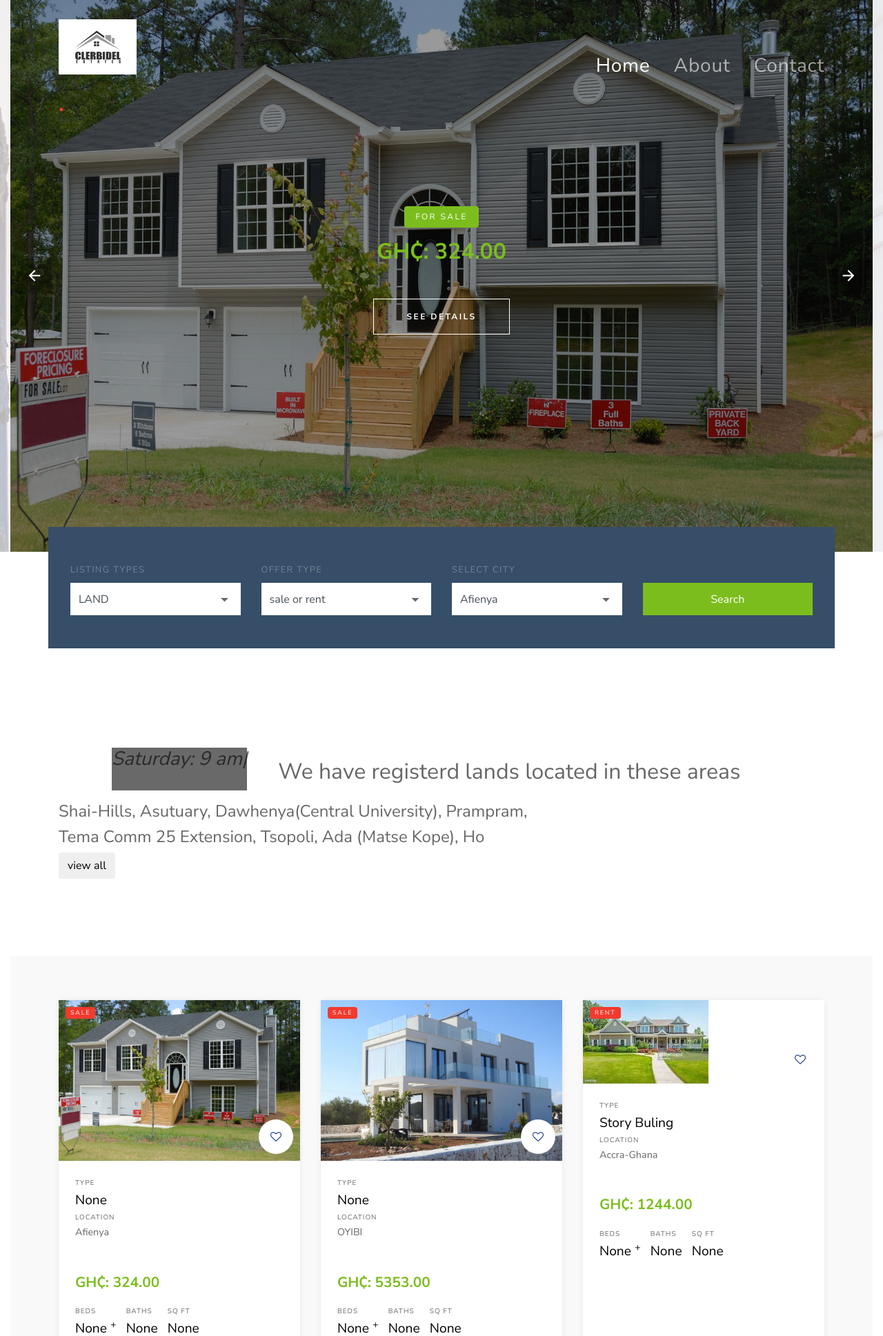
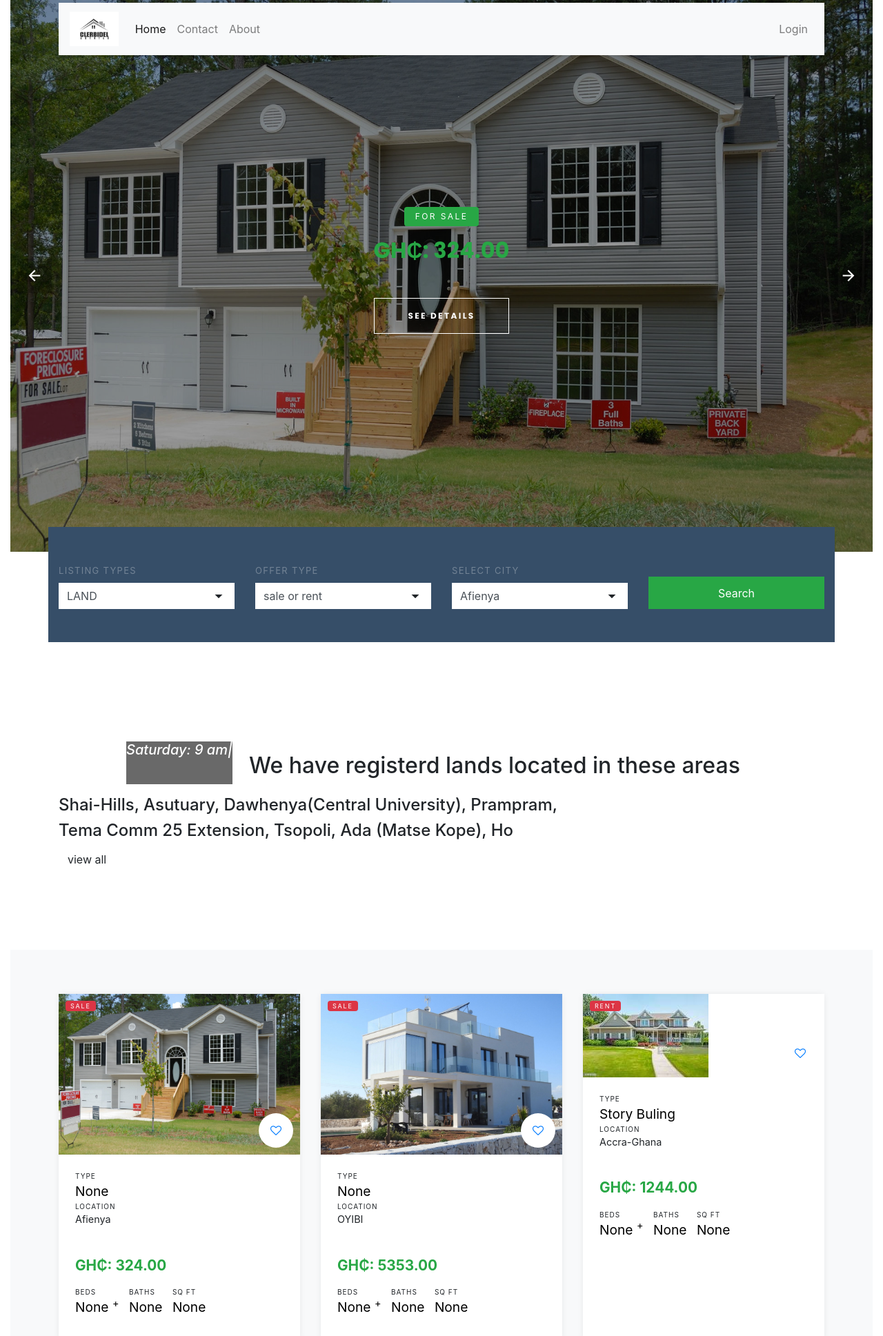
Before and after one commit to Emmanuel-Aggrey/clerbidel-estates, a Django app: page / in a window 1280 px wide. Shown: the top 1937 px of the page at 69% size. Run offline with Django 3.2, Linux system fonts and the light colour scheme; data comes from the database, SQL or seed files in the repository; some libraries are stand-ins or nearby versions; some web fonts are replaced.

Commit message:
fixed nav bar

```diff
--- a/clerbidel/static/css/cta.css
+++ b/clerbidel/static/css/cta.css
@@ -40,7 +40,7 @@
 	display: inline-block;
 	height: 44px;
 	line-height: 44px;
-	padding-left: 30px;
+	padding-left: 29px;
 	padding-right: 29px;
 	color: #FFFFFF;
 	font-size: 18px;
--- /dev/null
+++ b/clerbidel/static/css/sidebar.css
@@ -0,0 +1,224 @@
+/*
+    DEMO STYLE
+*/
+@import "https://fonts.googleapis.com/css?family=Poppins:300,400,500,600,700";
+
+
+body {
+    font-family: 'Poppins', sans-serif;
+    background: #fafafa;
+}
+
+p {
+    font-family: 'Poppins', sans-serif;
+    font-size: 1.1em;
+    font-weight: 300;
+    line-height: 1.7em;
+    color: #999;
+}
+
+a, a:hover, a:focus {
+    color: inherit;
+    text-decoration: none;
+    transition: all 0.3s;
+}
+
+.navbar {
+    padding: 15px 10px;
+    background: #fff;
+    border: none;
+    border-radius: 0;
+    margin-bottom: 40px;
+    box-shadow: 1px 1px 3px rgba(0, 0, 0, 0.1);
+}
+
+.navbar-btn {
+    box-shadow: none;
+    outline: none !important;
+    border: none;
+}
+
+.line {
+    width: 100%;
+    height: 1px;
+    border-bottom: 1px dashed #ddd;
+    margin: 40px 0;
+}
+
+/* ---------------------------------------------------
+    SIDEBAR STYLE
+----------------------------------------------------- */
+
+.wrapper {
+    display: flex;
+    width: 100%;
+    align-items: stretch;
+    perspective: 1500px;
+}
+
+
+#sidebar {
+    min-width: 250px;
+    max-width: 250px;
+    background: #7386D5;
+    color: #fff;
+    transition: all 0.6s cubic-bezier(0.945, 0.020, 0.270, 0.665);
+    transform-origin: bottom left;
+}
+
+#sidebar.active {
+    margin-left: -250px;
+    transform: rotateY(100deg);
+}
+
+#sidebar .sidebar-header {
+    padding: 20px;
+    background: #6d7fcc;
+}
+
+#sidebar ul.components {
+    padding: 20px 0;
+    border-bottom: 1px solid #47748b;
+}
+
+#sidebar ul p {
+    color: #fff;
+    padding: 10px;
+}
+
+#sidebar ul li a {
+    padding: 10px;
+    font-size: 1.1em;
+    display: block;
+}
+#sidebar ul li a:hover {
+    color: #7386D5;
+    background: #fff;
+}
+
+#sidebar ul li.active > a, a[aria-expanded="true"] {
+    color: #fff;
+    background: #6d7fcc;
+}
+
+
+a[data-toggle="collapse"] {
+    position: relative;
+}
+
+.dropdown-toggle::after {
+    display: block;
+    position: absolute;
+    top: 50%;
+    right: 20px;
+    transform: translateY(-50%);
+}
+
+ul ul a {
+    font-size: 0.9em !important;
+    padding-left: 30px !important;
+    background: #6d7fcc;
+}
+
+ul.CTAs {
+    padding: 20px;
+}
+
+ul.CTAs a {
+    text-align: center;
+    font-size: 0.9em !important;
+    display: block;
+    border-radius: 5px;
+    margin-bottom: 5px;
+}
+
+a.download {
+    background: #fff;
+    color: #7386D5;
+}
+
+a.article, a.article:hover {
+    background: #6d7fcc !important;
+    color: #fff !important;
+}
+
+
+
+/* ---------------------------------------------------
+    CONTENT STYLE
+----------------------------------------------------- */
+#content {
+    width: 100%;
+    padding: 20px;
+    min-height: 100vh;
+    transition: all 0.3s;
+}
+
+#sidebarCollapse {
+    width: 40px;
+    height: 40px;
+    background: #f5f5f5;
+    cursor: pointer;
+}
+
+#sidebarCollapse span {
+    width: 80%;
+    height: 2px;
+    margin: 0 auto;
+    display: block;
+    background: #555;
+    transition: all 0.8s cubic-bezier(0.810, -0.330, 0.345, 1.375);
+    transition-delay: 0.2s;
+}
+
+#sidebarCollapse span:first-of-type {
+    transform: rotate(45deg) translate(2px, 2px);
+}
+#sidebarCollapse span:nth-of-type(2) {
+    opacity: 0;
+}
+#sidebarCollapse span:last-of-type {
+    transform: rotate(-45deg) translate(1px, -1px);
+}
+
+
+#sidebarCollapse.active span {
+    transform: none;
+    opacity: 1;
+    margin: 5px auto;
+}
+
+
+/* ---------------------------------------------------
+    MEDIAQUERIES
+----------------------------------------------------- */
+@media (max-width: 768px) {
+    #sidebar {
+        margin-left: -250px;
+        transform: rotateY(90deg);
+    }
+    #sidebar.active {
+        margin-left: 0;
+        transform: none;
+    }
+    #sidebarCollapse span:first-of-type,
+    #sidebarCollapse span:nth-of-type(2),
+    #sidebarCollapse span:last-of-type {
+        transform: none;
+        opacity: 1;
+        margin: 5px auto;
+    }
+    #sidebarCollapse.active span {
+        margin: 0 auto;
+    }
+    #sidebarCollapse.active span:first-of-type {
+        transform: rotate(45deg) translate(2px, 2px);
+    }
+    #sidebarCollapse.active span:nth-of-type(2) {
+        opacity: 0;
+    }
+    #sidebarCollapse.active span:last-of-type {
+        transform: rotate(-45deg) translate(1px, -1px);
+    }
+
+}
--- a/clerbidel/static/css/style.css
+++ b/clerbidel/static/css/style.css
@@ -276,7 +276,7 @@
   position: absolute;
   z-index: 99; }
   .site-navbar .site-logo {
-    font-weight: 200; }
+    font-weight: 100; }
     .site-navbar .site-logo a {
       font-weight: 200;
       color: #000; }
--- a/estate_app/urls.py
+++ b/estate_app/urls.py
@@ -4,7 +4,7 @@
 app_name= 'estate_app'
 urlpatterns = [
     path('',views.homeview,name='home'),
-    path('detailpage/<slug:slug>/',views.propertydetalview,name='detailpage'),
+    path('detailpage/<int:id>/',views.propertydetalview,name='detailpage'),
     path('contact/',views.Contactview.as_view(),name='contact'),
     path('about/',views.AboutView.as_view(),name='about'),
 ]
--- a/estate_app/views.py
+++ b/estate_app/views.py
@@ -24,6 +24,7 @@
 
     context = {
         'properties':property_,
+        # 'backgroud_image':property_.all()[5],
         'agents':agents,
         'p_type':p_type,
         # 'sale_type':sale_type,
@@ -46,8 +47,8 @@
         return queryset
 
 
-def propertydetalview(request,slug):
-    property_ = get_object_or_404(Property,slug=slug)
+def propertydetalview(request,id):
+    property_ = get_object_or_404(Property,id=id)
     related_properties = Property.objects.filter(available=True)
     context = {
         'object':property_,
--- a/templates/base.html
+++ b/templates/base.html
@@ -21,6 +21,7 @@
     <link rel="stylesheet" href="{% static "css/aos.css" %}">
 	<link rel="stylesheet" href="{% static "css/style.css" %}">
 	<link rel="stylesheet" href="{% static "css/cta.css" %}">
+	<link rel="stylesheet" href="{% static "css/sidebar.css" %}">
     <title>
 
        {% block title %}
@@ -82,7 +83,7 @@
 			"Monday – Friday: 9 am – 5 pm",
 			"Saturday: 9 am – 1pm",
 			'we are clerbidel',
-			'# service to our customers our priority',
+			'# your service, our priority',
 		]
 	});
 	// AOS.js Plugin
--- a/templates/estate_app/about.html
+++ b/templates/estate_app/about.html
@@ -30,7 +30,7 @@
           </div>
           <div class="col-md-5 ml-auto"  data-aos="fade-up" data-aos-delay="200">
             <div class="site-section-title">
-              <h3 style="background-color: dimgray; font-style: italic;" class="" id="example"></h3>
+              <h5 style="background-color: dimgray; font-style: italic;" class="" id="example"></h5>
 
               <h2>Our Company</h2>
               <p class="lead"> Clerbidel Etates is registered under the laws of Ghana
@@ -68,7 +68,6 @@
 
                 <h2 class="mb-2 font-weight-light text-black h4">{{agent.name}}</h2>
                 <span class="d-block mb-3 text-white-opacity-05">{{agent.position}}</span>
-                <p>Lorem ipsum dolor sit amet, consectetur adipisicing elit. Modi dolorem totam non quis facere blanditiis praesentium est. Totam atque corporis nisi, veniam non. Tempore cupiditate, vitae minus obcaecati provident beatae!</p>
                 <p>
                   {% if  agent.facebook_url  %}
 
--- a/templates/estate_app/contact.html
+++ b/templates/estate_app/contact.html
@@ -35,7 +35,7 @@
     <div class="site-section">
       <div class="container">
         <div class="row">
-          <h3 style="background-color: dimgray; font-style: italic;" class="" id="example"></h3>
+          <h4 style="background-color: dimgray; font-style: italic;" class="text-white" id="example"></h4>
 
           <div class="col-md-12 col-lg-8 mb-5">
         <h3>
@@ -74,7 +74,7 @@
 
             <!-- map start -->
             <iframe src="https://www.google.com/maps/embed?pb=!1m14!1m8!1m3!1d31755.510655098755!2d-0.0259899!3d5.7935231!3m2!1i1024!2i768!4f13.1!3m3!1m2!1s0x102081f59e3e0909%3A0xfc40bfd1f8e8d376!2sCLERBIDEL%20ESTATES%20HEAD%20OFFICE!5e0!3m2!1sen!2sgh!4v1577876346547!5m2!1sen!2sgh"
-             width="1000" height="400" frameborder="0" style="border:0;" allowfullscreen="yes"></iframe>
+             width="400" height="400" frameborder="0" style="border:0;" allowfullscreen="yes"></iframe>
 <!-- map end -->
 
             <h2>Our Directors</h2>
@@ -128,4 +128,6 @@
  </div>
 
 
+
+
 {% endblock body %}
--- a/templates/estate_app/index.html
+++ b/templates/estate_app/index.html
@@ -15,7 +15,9 @@
 
 
 <div class="slide-one-item home-slider owl-carousel">
-  {% for properties in properties %}
+
+{% for properties in properties %}
+
 
 {% if properties.image %}
 
@@ -32,21 +34,21 @@
       <div class="row align-items-center justify-content-center text-center">
         <div class="col-md-10">
           <span
-            class="d-inline-block bg-success text-white px-3 mb-3 property-offer-type rounded">FOR {{properties.sale_type}}</span>
+            class="d-inline-block bg-success text-white px-3 mb-3 property-offer-type rounded">For {{properties.sale_type}}</span>
           <!-- <h1 class="mb-2">871 Crenshaw Blvd</h1> -->
           <p class="mb-5"><strong class="h2 text-success font-weight-bold">{% if properties.price %}
             GH₵:  {{properties.price}}
               {% endif %}</strong></p>
 
-          <p><a href="{% url 'estate_app:detailpage' properties.slug  %}"
+          <p><a href="#"
               class="btn btn-white btn-outline-white py-3 px-5 rounded-0 btn-2">See Details</a></p>
         </div>
       </div>
     </div>
   </div>
 
+
   {% endfor %}
-
 </div>
 <!-- search section -->
 <div class="site-section site-section-sm pb-0">
@@ -125,7 +127,7 @@
   <div class="container">
 
     <div class="row justify-content-center">
-      <h3 style="background-color: dimgray; font-style: italic; margin-top: 0px;" class="" id="example"></h3> <br>
+      <h5 style="background-color: dimgray; font-style: italic; margin-top: 0px;" class="text-white" id="example"></h5> <br>
 
       <div class="col-md-8 text-center">
         <div class="site-section-title">
@@ -180,12 +182,12 @@
 
     <div class="row mb-5">
       {% for  properties in properties %}
-      <div class="col-md-6 col-lg-4 mb-4" style="margin-bottom: 20px;">
+      <div class="col-md-6 col-lg-4 mb-4" style="margin-bottom: 10px;">
 
 
 
         <div class="property-entry h-100">
-          <a href="{% url 'estate_app:detailpage' properties.slug %}" class="property-thumbnail">
+          <a href="{{properties.get_absolute_url}}" class="property-thumbnail">
             <div class="offer-type-wrap">
               <span class="offer-type bg-danger">{{properties.sale_type}}</span>
             </div>
@@ -201,7 +203,7 @@
 
             <span class="property-specs">Type </span>
 
-            <span class="property-title"><a href="{% url 'estate_app:detailpage' properties.slug %}">{{ properties.name }}</a></span>
+            <span class="property-title"><a href="{{properties.get_absolute_url}}">{{ properties.name }}</a></span>
 
 
             <span class="property-specs">location</span>
@@ -284,15 +286,16 @@
   <br>
 	<div class="cta_1 ">
 
-		<div class="cta_1_background" style="background-image:url({% static "images/cta_1.jpg" %})"></div>
+		<div class="cta_1_background" style="background-image:url()"></div>
 		<div class="container">
 			<div class="row">
 				<div class="col">
 
 					<div class="cta_1_content d-flex flex-lg-row flex-column align-items-center justify-content-start">
 						<h3 class="cta_1_text text-lg-left text-center">Do you want to talk with one of our <span>real estate experts?</span></h3>
-            <div class="cta_1_phone">Call now: <a href="tel:+233244153064 ">+233244153064</a> or <a href="tel:+233241568395">+233241568395</a>
-            </div>
+            <div class="cta_1_phone">Call now: <a href="tel:+233244153064 ">+233244153064</a></div>
+            <div class="cta_1_phone" style="color:rgb(31, 60, 136);">Call now: <a href="tel:+233244153064 ">+233244153064</a> </div>
+
 					</div>
 
         </div>
--- a/templates/estate_app/property-details.html
+++ b/templates/estate_app/property-details.html
@@ -197,7 +197,7 @@
           {% if related_properties.image %}
           <div class="col-md-6 col-lg-4 mb-4 " style="margin-bottom: 20px;">
             <div class="property-entry h-100">
-              <a href="{% url 'estate_app:detailpage' related_properties.slug %}" class="property-thumbnail">
+              <a href="{% url 'estate_app:detailpage' related_properties.id %}" class="property-thumbnail">
                 <div class="offer-type-wrap">
                   <span class="property-specs"><h2 style="color: red;">For</h2> </span>
 
@@ -217,7 +217,7 @@
 
                 <span class="property-specs">Name</span>
 
-                <h2 class="property-title"><a href="{% url 'estate_app:detailpage' related_properties.slug %}">{{related_properties.name}}</a></h2>
+                <h2 class="property-title"><a href="{% url 'estate_app:detailpage' related_properties.id %}">{{related_properties.name}}</a></h2>
 
 
                          <!-- <span class="property-location d-block mb-3"><span class="property-icon icon-room"></span> location</span> <br> -->
--- a/templates/partials/footer.html
+++ b/templates/partials/footer.html
@@ -64,32 +64,38 @@
 
       <div class="col-lg-4 mb-5 mb-lg-0">
 
-        <h3 class="footer-heading mb-4">Follow Us on </h3>
+        <h3 class="footer-heading ">Follow Us on </h3>
 
         <div>
-        <a href="https://www.facebook.com/Clerbidel-Estates-107701167415532/?referrer=whatsapp" target="_blank" rel="noopener noreferrer">
-          <span class="icon-facebook fa-4x"></span> facebook
-        </a>
-        <br>
-          <!-- <a href="" class="pl-0 pr-3"><span class="icon-facebook"></span></a> -->
-          <a class="pl-3 pr-3" href="#" target="_blank" rel="noopener noreferrer"><span class="icon-twitter"></span> twitter</a>
+       <ul class="list-unstyled">
+         <li>
+          <a href="https://www.facebook.com/Clerbidel-Estates-107701167415532/?referrer=whatsapp" target="_blank" rel="noopener noreferrer">
+            <span class="icon-facebook"></span>  facebook</a>
+         </li>
+         <li>
+          <a class="pl-3 pr-3" href="#" target="_blank" rel="noopener noreferrer"><span class="icon-twitter "></span> twitter</a>
 
-          <br>
+         </li>
+         <li>
           <a class="pl-3 pr-3" href="#" target="_blank" rel="noopener noreferrer"><span class="icon-instagram"> instagram</a>
 
-          <br>
+         </li>
+         <li>
           <a  class="pl-3 pr-3" href="#" target="_blank" rel="noopener noreferrer"><span class="icon-linkedin"> linkedin</a>
-          <br>
+
+         </li>
+
           <!--
             https://web.whatsapp.com/send?phone=+233244153064
            -->
           <a  class="pl-3 pr-3" href="https://wa.me/+233244153064" target="_blank" rel="noopener noreferrer"><span class="icon-whatsapp"> whatsapp</a>
 
+       </ul>
         </div>
 
         <ul class="list-unstyled">
           <li ><h3 class="footer-heading mb-4">more</h3></li>
-          <li ><a href="#">About Us</a></li>
+          <li ><a href="{% url 'estate_app:about' %}">About Us</a></li>
           <!-- <li><a href="#">Privacy Policy</a></li> -->
           <li title="+233244153064"><a href="tel:+233244153064">Contact Us</a></li>
           <!-- <li><a href="#">Terms</a></li> -->
--- a/templates/partials/heder.html
+++ b/templates/partials/heder.html
@@ -1,60 +1,36 @@
 {% load static %}
+<link rel="stylesheet" href="https://stackpath.bootstrapcdn.com/bootstrap/4.3.1/css/bootstrap.min.css">
+<link rel="stylesheet" href="https://maxcdn.bootstrapcdn.com/font-awesome/4.7.0/css/font-awesome.min.css">
+<script src="https://ajax.googleapis.com/ajax/libs/jquery/3.3.1/jquery.min.js"></script>
+<script src="https://cdnjs.cloudflare.com/ajax/libs/popper.js/1.14.7/umd/popper.min.js"></script>
+<script src="https://stackpath.bootstrapcdn.com/bootstrap/4.3.1/js/bootstrap.min.js"></script>
 <div class="site-wrap">
 
-  <div class="site-mobile-menu">
-    <div class="site-mobile-menu-header">
-      <div class="site-mobile-menu-close mt-3">
-        <span class="icon-close2 js-menu-toggle"></span>
-      </div>
+
+  <div class="site-navbar">
+    <div class="container py-1">
+      <div class="bs-example">
+        <nav class="navbar navbar-expand-md navbar-light bg-light" style="position: sticky;">
+            <a href="{% url 'estate_app:home' %}" class="navbar-brand">
+                <img src="{% static "images/logo.jpg" %}" height="50" alt="CoolBrand">
+            </a>
+            <button type="button" class="navbar-toggler" data-toggle="collapse" data-target="#navbarCollapse">
+                <span class="navbar-toggler-icon"></span>
+            </button>
+
+            <div class="collapse navbar-collapse" id="navbarCollapse">
+                <div class="navbar-nav">
+                    <a href="{% url 'estate_app:home' %}" class="nav-item nav-link active">Home</a>
+                    <a href="{% url 'estate_app:contact' %}" class="nav-item nav-link">Contact</a>
+                    <a href="{% url 'estate_app:about' %}" class="nav-item nav-link">About</a>
+                    <!-- <a href="#" class="nav-item nav-link disabled" tabindex="-1">Reports</a> -->
+                </div>
+                <div class="navbar-nav ml-auto">
+                    <a href="#" class="nav-item nav-link">Login</a>
+                </div>
+            </div>
+        </nav>
     </div>
-    <div class="site-mobile-menu-body"></div>
-  </div> <!-- .site-mobile-menu -->
 
-  <div class="site-navbar mt-4">
-    <div class="container py-1">
-      <div class="row align-items-center">
-        <div class="col-8 col-md-8 col-lg-4">
-          <h1 class="mb-0"><a href="{% url 'estate_app:home' %}" class="text-white h2 mb-0"><strong class="name" style="color: white;"><img src="{% static "images/logo.jpg" %}" alt="" height="80";"></p><span
-                  class="text-danger">.</span></strong></a></h1>
-
-        </div>
-        <div class="col-4 col-md-4 col-lg-8">
-          <nav class="site-navigation text-right text-md-right" role="navigation">
-
-            <div class="d-inline-block d-lg-none ml-md-0 mr-auto py-3"><a href="#"
-                class="site-menu-toggle js-menu-toggle text-white"><span class="icon-menu h3"></span></a></div>
-
-            <ul class="site-menu js-clone-nav d-none d-lg-block">
-              <li class="active">
-                <a href="{% url 'estate_app:home' %}"><h3>Home</h3></a>
-              </li>
-              <!-- <li><a href="buy.html">Buy</a></li> -->
-              <!-- <li><a href="rent.html">Rent</a></li> -->
-              <!-- <li class="has-children">
-                <a href="properties.html">Properties</a>
-                <ul class="dropdown arrow-top">
-                  <li><a href="#">Condo</a></li>
-                  <li><a href="#">Property Land</a></li>
-                  <li><a href="#">Commercial Building</a></li>
-                  <li class="has-children">
-                    <a href="#">Sub Menu</a>
-                    <ul class="dropdown">
-                      <li><a href="#">Menu One</a></li>
-                      <li><a href="#">Menu Two</a></li>
-                      <li><a href="#">Menu Three</a></li>
-                    </ul>
-                  </li>
-                </ul>
-              </li> -->
-              <!-- <li><a href="blog.html">Blog</a></li> -->
-              <li><a href="{% url 'estate_app:about' %}"><h3>About</h3></a></li>
-              <li><a href="{% url 'estate_app:contact' %}"><h3>Contact</h3></a></li>
-            </ul>
-          </nav>
-        </div>
-
-
-      </div>
-    </div>
   </div>
 </div>
```
Also changed, not shown: estate_app/models.py (+6 -1 lines), templates/partials/sidebar.html (added, +92 -0 lines).
